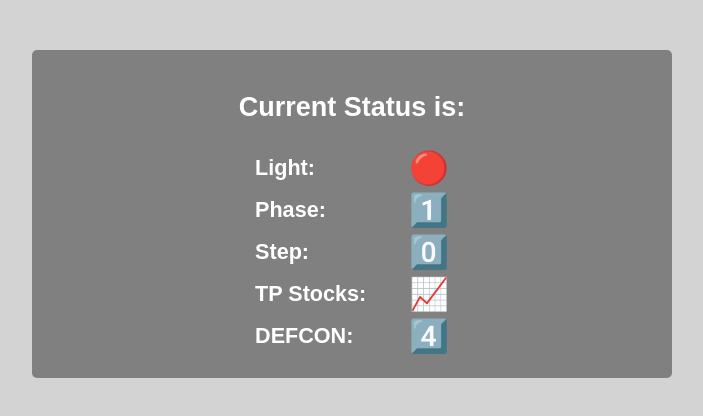
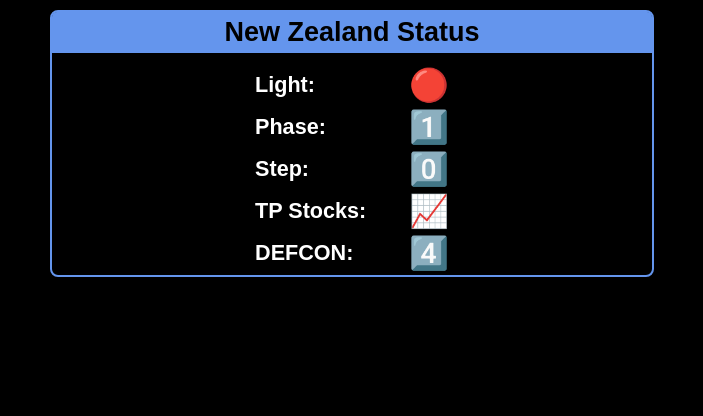
Before and after one commit to nzben/nzben.github.io, a plain HTML site: page index.html in a window 1280 px wide. Shown: the whole page, without its empty margins (288-991 px from the left). Drawn offline with Linux system fonts and the light colour scheme.

Commit message:
Better design

```diff
--- a/index.html
+++ b/index.html
@@ -11,16 +11,24 @@
             font-family: Arial, Helvetica, sans-serif;
             font-size: large;
             color: white;
-            background-color: lightgray;
+            background-color: black;
+        }
+
+        h2 {
+            text-align: center;
+            color: black;
+            background-color: cornflowerblue;
+            border-radius: 5px 5px 0 0;
+            margin: 0 0 10px 0;
+            padding: 5px;
         }
 
         #container {
             min-width: 300px;
             max-width: 600px;
-            margin: 50px auto 0 auto;
-            padding: 20px;
-            background-color: grey;
-            border-radius: 5px;
+            margin: 10px auto 0 auto;
+            border: 2px solid cornflowerblue;
+            border-radius: 8px;
             text-align: center;
             flex: auto;
         }
@@ -43,8 +51,9 @@
 </head>
 
 <body>
+
     <div id="container">
-        <h2>Current Status is:</h1>
+        <h2>New Zealand Status</h2>
         <table>
             <tr>
                 <td>Light:</td>
```
Lines whose indentation alone changed are shown as unchanged.
